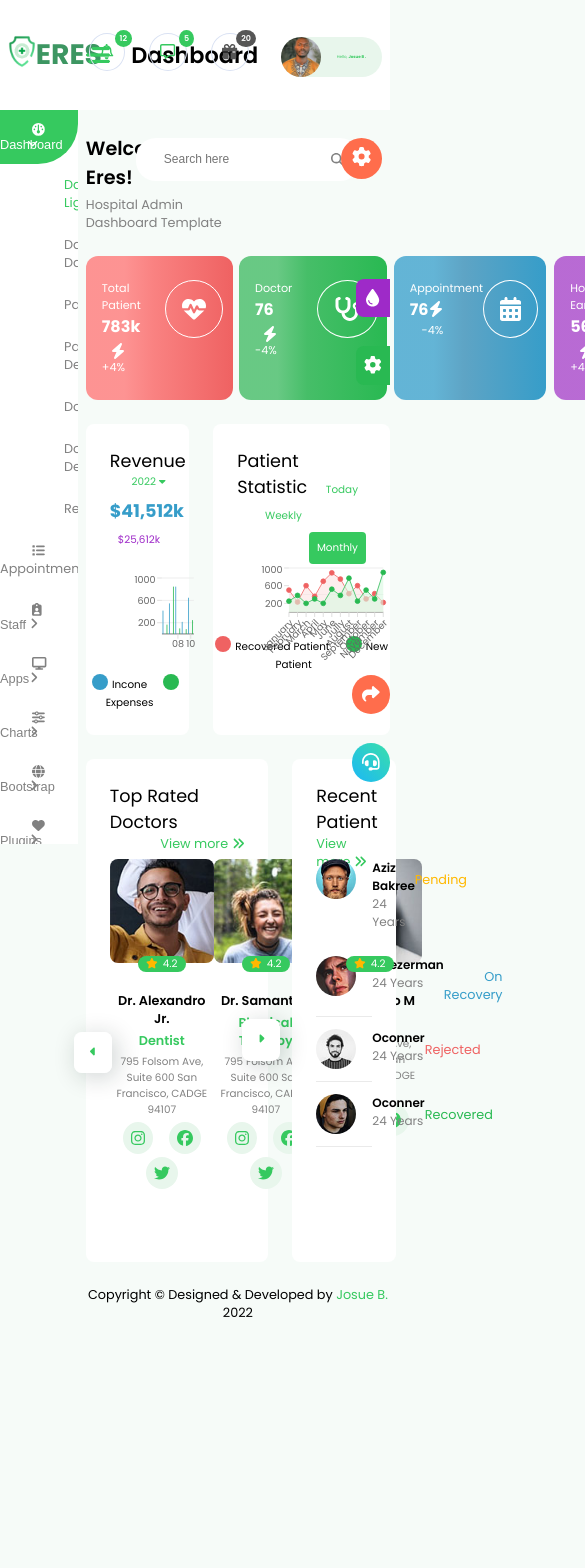
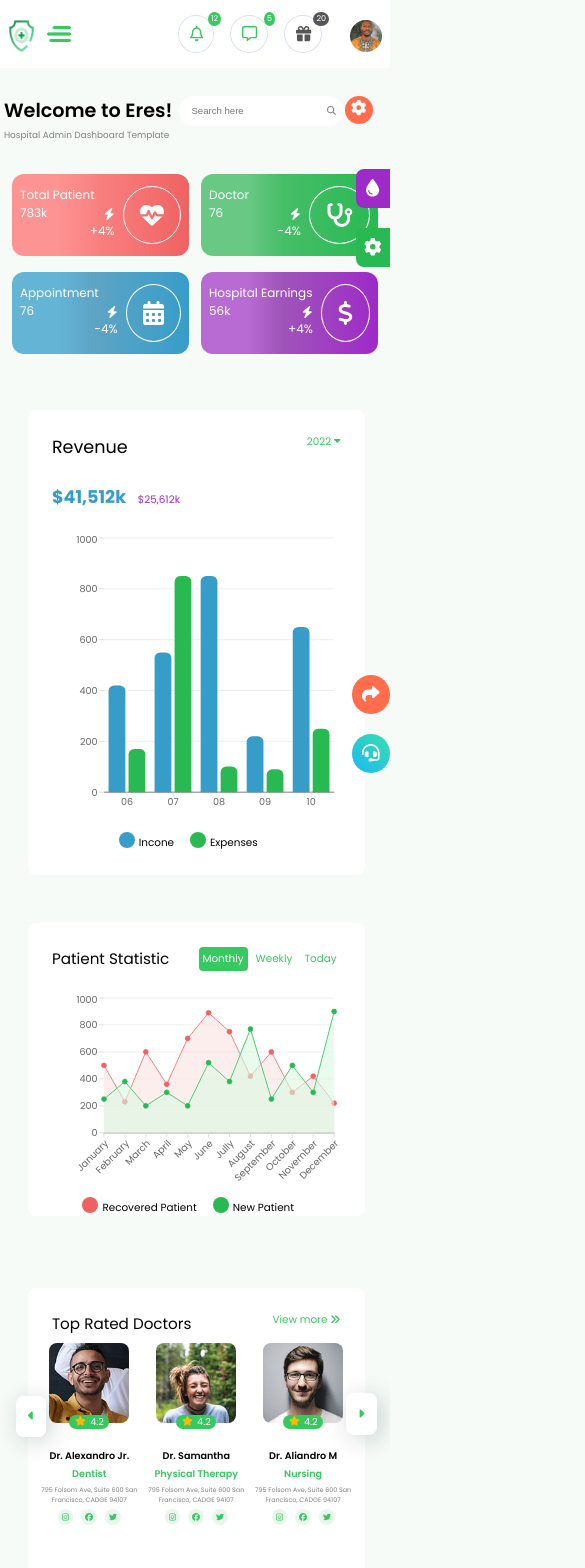
Before and after one commit to key-joshua/hospital-dashboard-continous-integration, a React (Create React App) app: page / in a window 390 px wide. Shown: the top 1568 px of the page, 585 px wide, since content can reach past the window. Before the commit the page ends 1338 px from the top, so only its background shows below. Built offline with nearby package versions, Linux system fonts and the light colour scheme.

Commit message:
completed responsiveness

```diff
--- a/src/assets/styles/DashboardPage.scss
+++ b/src/assets/styles/DashboardPage.scss
@@ -153,6 +153,125 @@
             .green-box { background: linear-gradient(90deg, #25b14dad 26.16%, #46be68 46.16%, #29b952 100%) }
             .blue-box { background: linear-gradient(90deg, #39a0ccc6 26.16%, #5ea4c5 46.16%, #369DC9 100%) }
             .pupple-box { background: linear-gradient(90deg, #a338c7bd 26.16%, #9f54ba 46.16%, #9e2ac8 100%) }
+        }
+
+        .chart-container {
+            width: 100%;
+            display: flex;
+            margin: 30px auto;
+
+            .revenue-section {
+                width: 34%;
+                margin-right: 30px;
+                background: $white;
+                border-radius: 10px;
+
+                .title-container {
+                    color: $black;
+                    font-size: $X-large;
+                    margin: 30px 30px 30px 30px;
+
+                    span {
+                        float: right;
+                        color: $green;
+                        font-size: $small;
+                    }
+                }
+
+                .sub-title-container {
+                    color: #369DC9;
+                    font-weight: 900;
+                    font-size: $X-large;
+                    margin: 00px 30px 00px 30px;
+
+                    span {
+                        font-weight: 400;
+                        color: #9e2ac8;
+                        margin-left: 10px;
+                        font-size: $small;
+                    }
+                }
+
+                .charts-container {
+                    width: 85%;
+                    margin: 30px 30px 00px 30px;
+                }
+
+                .bottom-container {
+                    margin-top: 15px;
+                    text-align: center;
+                    margin-bottom: 30px;
+
+                    span {
+                        font-size: 13px;
+                        margin-right: 20px;
+
+                        .icon {
+                            font-size: 20px;
+                            margin-right: 05px;
+                        }
+
+                        .blue {color: #369DC9 }
+                        .green { color: #29b952 }
+                    }
+                }
+            }
+
+            .stastic-section {
+                width: 60%;
+                background: $white;
+                border-radius: 10px;
+
+                .title-container {
+                    color: $black;
+                    font-size: $X-large;
+                    margin: 30px 30px 30px 30px;
+
+                    span {
+                        float: right;
+                        padding: 10px;
+                        margin-left: 10px;
+                        font-size: $small;
+                        border-radius: 05px;
+
+                        a {
+                            color: $green;
+                            text-decoration: none;
+                        }
+                    }
+
+                    .active {
+                        background: $green;
+
+                        a {
+                            color: $white
+                        }
+                    }
+                }
+
+                .charts-container {
+                    width: 85%;
+                    margin: 30px 30px 00px 30px;
+                }
+
+                .bottom-container {
+                    margin-top: 15px;
+                    text-align: center;
+
+                    span {
+                        font-size: 13px;
+                        margin-right: 20px;
+
+                        .icon {
+                            font-size: 20px;
+                            margin-right: 05px;
+                        }
+
+                        .red { color: #ef6262 }
+                        .green { color: #29b952 }
+                    }
+                }
+            }
         }
 
         .user-container {
@@ -340,125 +459,6 @@
             }
         }
 
-        .chart-container {
-            width: 100%;
-            display: flex;
-            margin: 30px auto;
-
-            .revenue-section {
-                width: 34%;
-                margin-right: 30px;
-                background: $white;
-                border-radius: 10px;
-
-                .title-container {
-                    color: $black;
-                    font-size: $X-large;
-                    margin: 30px 30px 30px 30px;
-
-                    span {
-                        float: right;
-                        color: $green;
-                        font-size: $small;
-                    }
-                }
-
-                .sub-title-container {
-                    color: #369DC9;
-                    font-weight: 900;
-                    font-size: $X-large;
-                    margin: 00px 30px 00px 30px;
-
-                    span {
-                        font-weight: 400;
-                        color: #9e2ac8;
-                        margin-left: 10px;
-                        font-size: $small;
-                    }
-                }
-
-                .charts-container {
-                    width: 85%;
-                    margin: 30px 30px 00px 30px;
-                }
-
-                .bottom-container {
-                    margin-top: 15px;
-                    text-align: center;
-                    margin-bottom: 30px;
-
-                    span {
-                        font-size: 13px;
-                        margin-right: 20px;
-
-                        .icon {
-                            font-size: 20px;
-                            margin-right: 05px;
-                        }
-
-                        .blue {color: #369DC9 }
-                        .green { color: #29b952 }
-                    }
-                }
-            }
-
-            .stastic-section {
-                width: 60%;
-                background: $white;
-                border-radius: 10px;
-
-                .title-container {
-                    color: $black;
-                    font-size: $X-large;
-                    margin: 30px 30px 30px 30px;
-
-                    span {
-                        float: right;
-                        padding: 10px;
-                        margin-left: 10px;
-                        font-size: $small;
-                        border-radius: 05px;
-
-                        a {
-                            color: $green;
-                            text-decoration: none;
-                        }
-                    }
-
-                    .active {
-                        background: $green;
-
-                        a {
-                            color: $white
-                        }
-                    }
-                }
-
-                .charts-container {
-                    width: 85%;
-                    margin: 30px 30px 00px 30px;
-                }
-
-                .bottom-container {
-                    margin-top: 15px;
-                    text-align: center;
-
-                    span {
-                        font-size: 13px;
-                        margin-right: 20px;
-
-                        .icon {
-                            font-size: 20px;
-                            margin-right: 05px;
-                        }
-
-                        .red { color: #ef6262 }
-                        .green { color: #29b952 }
-                    }
-                }
-            }
-        }
-
         .footer-container {
             margin: 20px auto;
             text-align: center;
@@ -469,3 +469,183 @@
     }
 
 }
+
+@media(max-width: 1200px) {
+    .dashboard-page {
+        .dashboard-container {
+            top: 08%;
+            left: 1%;
+            width: 97%;
+
+            .header-container {
+
+                .header-section {
+                    margin-top: 05px;
+                    .title {
+                        font-size: 1.5rem;
+                    }
+
+                    .title-desc {
+                        margin-top: 05px;
+                        font-size: 0.7rem;
+                    }
+                }
+
+                .search-section {
+                    .input-section {
+                        margin-top: 05px;
+                        margin-right: 10%;
+                        padding: 05px 10px;
+
+                        input {
+                            font-size: 12px;
+                            padding: 07px 05px;
+                        }
+
+                        .icon {
+                            font-size: 0.7rem;
+                        }
+                    }
+
+                    span {
+                        padding: 06px 8px;
+
+                        .icon {
+                            font-size: 1.2rem;
+                        }
+                    }
+                }
+            }
+
+            .icon-container {
+                .icon-one {
+                    top: 20%;
+                }
+
+                .icon-two {
+                    top: 27%;
+                }
+
+                .icon-three {
+                    top: 80%;
+                }
+
+                .icon-four {
+                    top: 87%;
+                }
+            }
+
+            .box-container {
+                width: 100%;
+                grid-template-columns: 1fr 1fr;
+                .box-section {
+                    width: 85%;
+                    margin: 10px;
+                    padding: 15px 10px;
+
+                    .box-desc {
+                        width: 100%;
+                        font-size: 15px;
+
+                        .badge { margin-right: 10px; }
+                        .number { font-size: 15px; font-weight: 400 }
+                        .icon { margin-top: 05px; margin-right: 10px; font-size: 15px; }
+                    }
+                }
+            }
+
+            .chart-container {
+                display: grid;
+                grid-template-columns: 1fr;
+
+                .revenue-section {
+                    width: 89%;
+                    margin: 30px;
+                }
+
+                .stastic-section {
+                    width: 89%;
+                    margin: 30px;
+
+                    .title-container {
+                        font-size: $large;
+
+                        span {
+                            padding: 05px;
+                            margin-left: 05px;
+                            font-size: $small;
+                        }
+                    }
+                }
+            }
+
+            .user-container {
+                display: grid;
+                grid-template-columns: 1fr;
+
+                .doctor-section {
+                    width: 89%;
+                    margin: 30px;
+
+                    .title-container {
+                        font-size: $large;
+
+                        span {
+                            font-size: $small
+                        }
+                    }
+
+                    .des-container {
+                        margin: 10px;
+
+                        .user-datails {
+                            font-size: 12px;
+                            img {
+                                min-width: 100px;
+                                max-width: 100px;
+                                min-height: 100px;
+                                max-height: 100px;
+                                border-radius: 10px;
+                            }
+
+                            .bottom-center {
+                                width: 50px;
+                                font-size: 12px;
+                            }
+
+                            .desc {
+                                font-size: 08px;
+                            }
+
+                            div {
+                                .icon {
+                                    padding: 05px;
+                                    font-size: 10px;
+                                    margin: auto 05px;
+                                }
+                            }
+                        }
+                    }
+
+                    .previous {
+                        top: -45%;
+                        left: -15px;
+                        padding: 15px 15px;
+
+                    }
+
+                    .next {
+                        top: -50%;
+                        right: -15px;
+                        padding: 15px 15px;
+                    }
+                }
+
+                .patient-section {
+                    width: 89%;
+                    margin: 30px;
+                }
+            }
+        }
+    }
+}
--- a/src/assets/styles/InstallMe.scss
+++ b/src/assets/styles/InstallMe.scss
@@ -101,5 +101,25 @@
 
 
     }
+}
 
+@media (max-width: 900px) {
+    .add-home-window {
+        .content {
+            .header {
+                h2 {
+                    font-size: 10px;
+                    padding-left: 10px;
+                }
+            }
+
+            .body {
+                display: block;
+                margin: 05px 05px 05px 05px;
+                p {
+                    margin: 00px;
+                }
+            }
+        }
+    }
 }
--- a/src/assets/styles/Navbar.scss
+++ b/src/assets/styles/Navbar.scss
@@ -112,9 +112,62 @@
 	}
 }
 
+@media(max-width: 1200px) {
+	.navbar-container {
+		height: 08%;
 
-@media(max-width: 900px) {
-.navbar-container {
-	font-size: 05px;
+		.logo-container {
+			width: 05%;
+			display: flex;
+
+			img {
+				margin-top: 05px;
+			}
+
+			h1 {
+				display: none;
+			}
+		}
+
+		.title-container {
+			margin-left: 5%;
+
+			.icon {
+				margin-right: 05px;
+			}
+
+			span {
+				display: none;
+			}
+		}
+
+		.profile-container {
+			.notification {
+				font-size: $large;
+				padding: 08px 13px;
+				margin-right: 20px;
+
+				.badge {
+					font-size: 10px;
+					font-weight: 400;
+					padding: 1.5px 4px;
+				}
+			}
+
+			.avatar-container {
+				margin-left: 15px;
+				border-radius: 00px;
+				background-color: #ffffff;
+
+				img {
+					width: 40px;
+					height: 40px;
+				}
+
+				.name {
+					display: none;
+				}
+			}
+		}
+	}
 }
-}
--- a/src/assets/styles/Sidebar.scss
+++ b/src/assets/styles/Sidebar.scss
@@ -112,3 +112,64 @@
         }
     }
 }
+
+@media(max-width: 1200px) {
+    .sidebar-container {
+        top: 08%;
+        width: 40%;
+        display: none;
+
+        .dropdown-btn, a {
+            font-size: $small;
+            .front-icon {
+                margin-left: 10px;
+                margin-right: 10px;
+            }
+
+            .back-icon {
+                margin-right: 20px;
+            }
+        }
+
+        .dropdown-container {
+            a {
+                padding-left: 30px;
+            }
+
+        }
+
+        .sidebar-message {
+            width: 100px;
+            margin: 10px;
+            font-size: $small;
+            padding: 10px 20px;
+            border-radius: 10px;
+
+            P {
+                .icon {
+                    float: right;
+                    opacity: 0.2;
+                    color: $white;
+                    font-size: 80px;
+                }
+            }
+        }
+
+        .sidebar-footer {
+            font-size: 09px;
+            margin: 20px 10px;
+
+            div {
+                margin-top: 50px auto;
+                .icon {
+                    margin-left: 05px;
+                    margin-right: 05px;
+                }
+            }
+        }
+    }
+}
+
+.active-side-bar {
+    display: block;
+}
--- a/src/components/pages/DashboardPage.js
+++ b/src/components/pages/DashboardPage.js
@@ -5,7 +5,6 @@ import Icon from './components/Icon';
 import Header from './components/Header';
 import Navbar from './components/Navbar';
 import Footer from './components/Footer';
-import Sidebar from './components/Sidebar';
 import UserCard from './components/UserCard';
 import ChartCard from './components/ChartCard';
 import InstallMe from './components/InstallMe';
@@ -16,8 +15,6 @@ class DashboardPage extends Component {
       <div className="dashboard-page">
         <InstallMe />
         <Navbar />
-        <Sidebar />
-
         <div className="dashboard-container">
           <Header />
           <Icon />
--- a/src/components/pages/components/Navbar.js
+++ b/src/components/pages/components/Navbar.js
@@ -1,14 +1,31 @@
+/* eslint-disable jsx-a11y/no-static-element-interactions */
+/* eslint-disable jsx-a11y/click-events-have-key-events */
 import React, { Component } from 'react';
 import { faGift } from '@fortawesome/free-solid-svg-icons';
 import { FontAwesomeIcon } from '@fortawesome/react-fontawesome';
 import { faBell, faMessage } from '@fortawesome/free-regular-svg-icons';
 
+import Sidebar from './Sidebar';
 import logo from '../../../assets/images/logo.png';
 import josue from '../../../assets/images/josue.png';
 
 class Navbar extends Component {
+  constructor() {
+    super();
+    this.state = { activeSideBar: false };
+  }
+
+  onClickDashboardIcon(key) {
+    key.preventDefault();
+    const { activeSideBar } = this.state;
+
+    if (activeSideBar === false) return this.setState({ activeSideBar: true });
+    return this.setState({ activeSideBar: false });
+  }
+
   render() {
     return (
+      <div>
         <header className="navbar-container">
 
           <div className="logo-container">
@@ -16,7 +33,7 @@ class Navbar extends Component {
             <h1>ERES</h1>
           </div>
 
-        <div className="title-container"> <div className="icon" /> Dashboard</div>
+          <div className="title-container"> <div className="icon" onClick={(key) => { this.onClickDashboardIcon(key); }} /> <span>Dashboard</span></div>
 
           <div className="profile-container">
 
@@ -32,6 +49,9 @@ class Navbar extends Component {
           </div>
 
         </header>
+
+        <Sidebar MainProps={this.state} />
+      </div>
     );
   }
 }
--- a/src/components/pages/components/Sidebar.js
+++ b/src/components/pages/components/Sidebar.js
@@ -1,3 +1,6 @@
+/* eslint-disable camelcase */
+/* eslint-disable react/prop-types */
+
 import React, { Component } from 'react';
 import { FontAwesomeIcon } from '@fortawesome/react-fontawesome';
 import { faAngleRight, faAngleDown, faGauge, faList, faClipboardUser, faDisplay, faSliders, faGlobe, faHeart, faGear, faDatabase, faLayerGroup, faReceipt, faArrowRight, faCalendarDays } from '@fortawesome/free-solid-svg-icons';
@@ -6,6 +9,7 @@ class Sidebar extends Component {
   constructor() {
     super();
     this.state = {
+      activeSideBar: null,
       dashboardClicked: true,
       activeDashboardService: 'active-service',
       activeDashboardDropdowns: 'active-dashboard-dropdowns',
@@ -28,6 +32,16 @@ class Sidebar extends Component {
       pagesClicked: false,
       activePagesService: null,
     };
+  }
+
+  UNSAFE_componentWillReceiveProps(props) {
+    if (props.MainProps.activeSideBar === true) {
+      this.setState({ activeSideBar: 'active-side-bar' });
+    }
+
+    if (props.MainProps.activeSideBar !== true) {
+      this.setState({ activeSideBar: 'sidebar-container' });
+    }
   }
 
   onClickDashboard(key) {
@@ -119,9 +133,9 @@ class Sidebar extends Component {
   }
 
   render() {
-    const { dashboardClicked, activeDashboardService, activeDashboardDropdowns, activeAppointmentService, staffClicked, activeStaffService, appsClicked, activeAppsService, chartsClicked, activeChartsService, bootstrapClicked, activeBootstrapService, pluginsClicked, activePluginsService, activeWidgetService, formsClicked, activeFormsService, tableClicked, activeTableService, pagesClicked, activePagesService } = this.state;
+    const { activeSideBar, dashboardClicked, activeDashboardService, activeDashboardDropdowns, activeAppointmentService, staffClicked, activeStaffService, appsClicked, activeAppsService, chartsClicked, activeChartsService, bootstrapClicked, activeBootstrapService, pluginsClicked, activePluginsService, activeWidgetService, formsClicked, activeFormsService, tableClicked, activeTableService, pagesClicked, activePagesService } = this.state;
     return (
-      <div className="sidebar-container">
+      <div className={`sidebar-container ${activeSideBar}`}>
         <button type="button" className={`dropdown-btn ${activeDashboardService}`} onClick={(key) => { this.onClickDashboard(key); }}>
           <FontAwesomeIcon className="front-icon" icon={faGauge} />
           Dashboard
@@ -191,7 +205,7 @@ class Sidebar extends Component {
         </button>
 
         <div className="sidebar-message">
-          <p>Check your job schedule <spa><FontAwesomeIcon className="icon" icon={faCalendarDays} /></spa></p>
+          <p>Check your job schedule <span><FontAwesomeIcon className="icon" icon={faCalendarDays} /></span></p>
           <FontAwesomeIcon className="icon" icon={faArrowRight} />
         </div>
 
```
Lines whose indentation alone changed are shown as unchanged.
